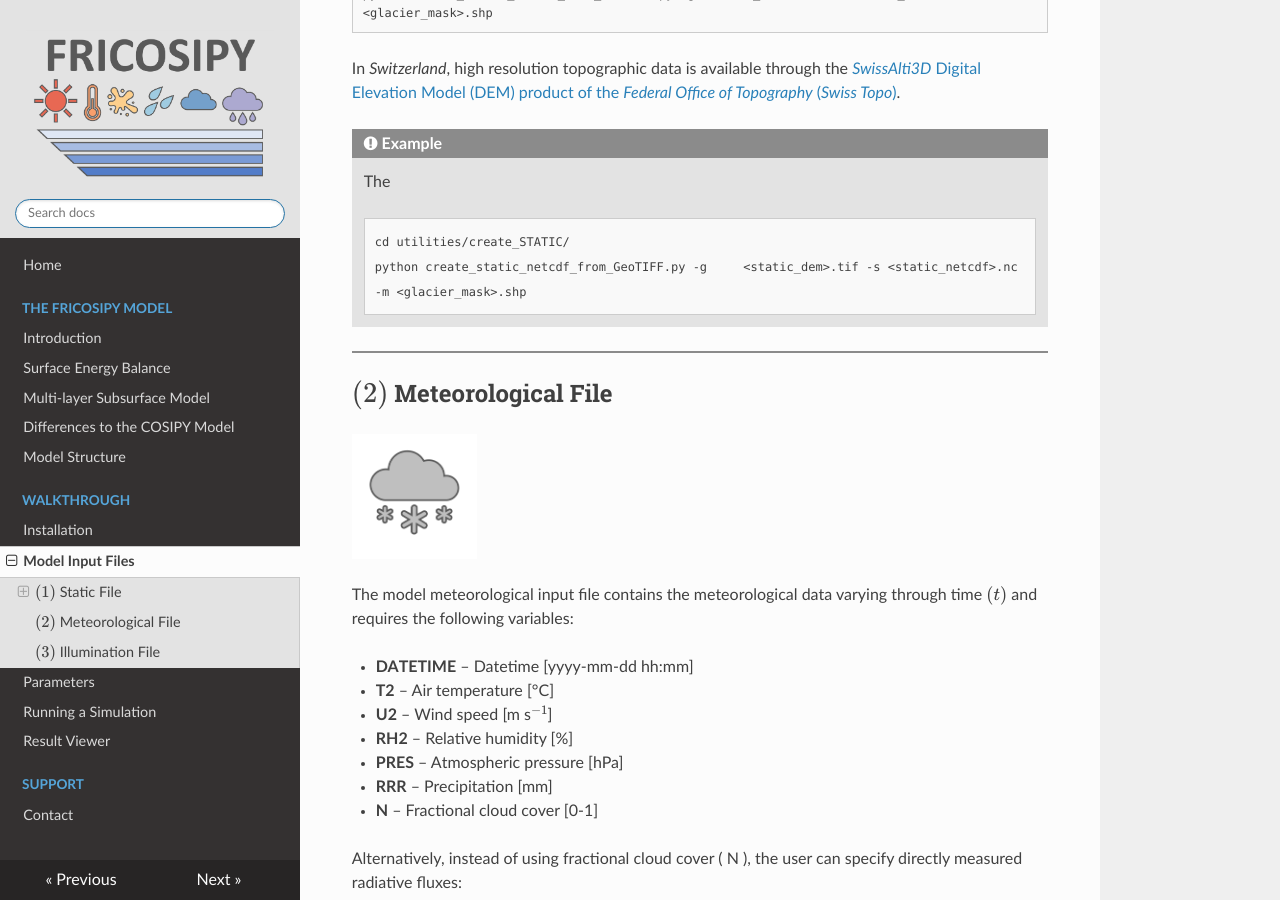
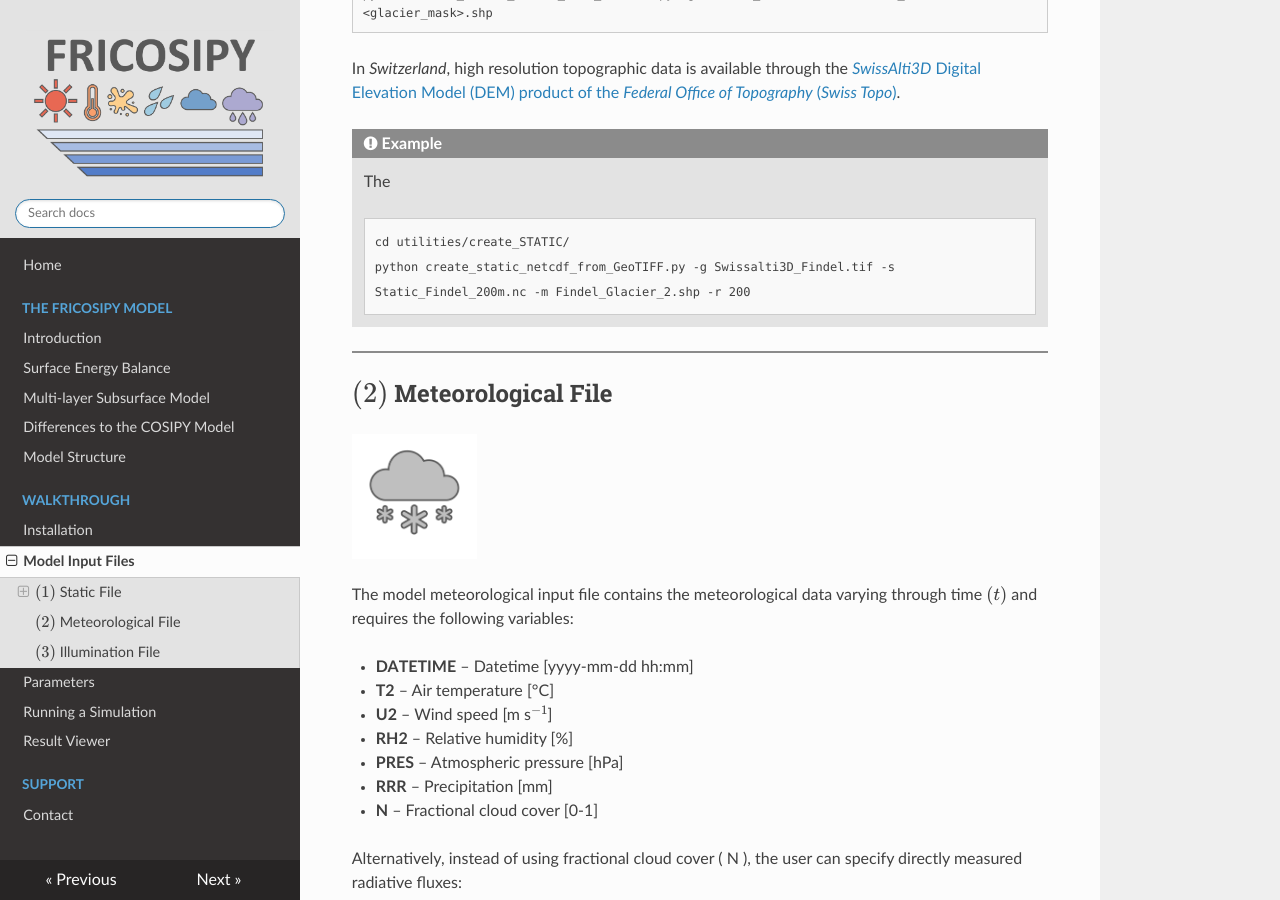
Before and after one commit to MarcusGastaldello/FRICOSIPY, an MkDocs documentation site: the page built from docs/model_input_files.md, in a window 1280 px wide and 900 px high, scrolled down 2307 px. Built offline with MkDocs 1.6.1, drawn with Linux system fonts in a browser that asks for light colours.

Commit message:
Update example command in model_input_files.md

```diff
--- a/docs/model_input_files.md
+++ b/docs/model_input_files.md
@@ -92,7 +92,7 @@ In *Switzerland*, high resolution topographic data is available through the [*Sw
     The
 
     <div style="border:1px solid #ccc; padding:10px; background:#f9f9f9; max-width:100%; overflow-x:auto;">
-      <code style="background:none !important; border:none !important; padding:0 !important; color:#404040; font-family:Consolas, 'Liberation Mono', Courier, monospace;">cd utilities/create_STATIC/<br>python create_static_netcdf_from_GeoTIFF.py -g     &lt;static_dem&gt;.tif -s &lt;static_netcdf&gt;.nc -m &lt;glacier_mask&gt;.shp</code>
+      <code style="background:none !important; border:none !important; padding:0 !important; color:#404040; font-family:Consolas, 'Liberation Mono', Courier, monospace;">cd utilities/create_STATIC/<br>python create_static_netcdf_from_GeoTIFF.py -g Swissalti3D_Findel.tif -s Static_Findel_200m.nc -m Findel_Glacier_2.shp -r 200</code>
     </div>
 
 <hr style="height:2px; background-color:#8b8b8b; border:none;" />
```
